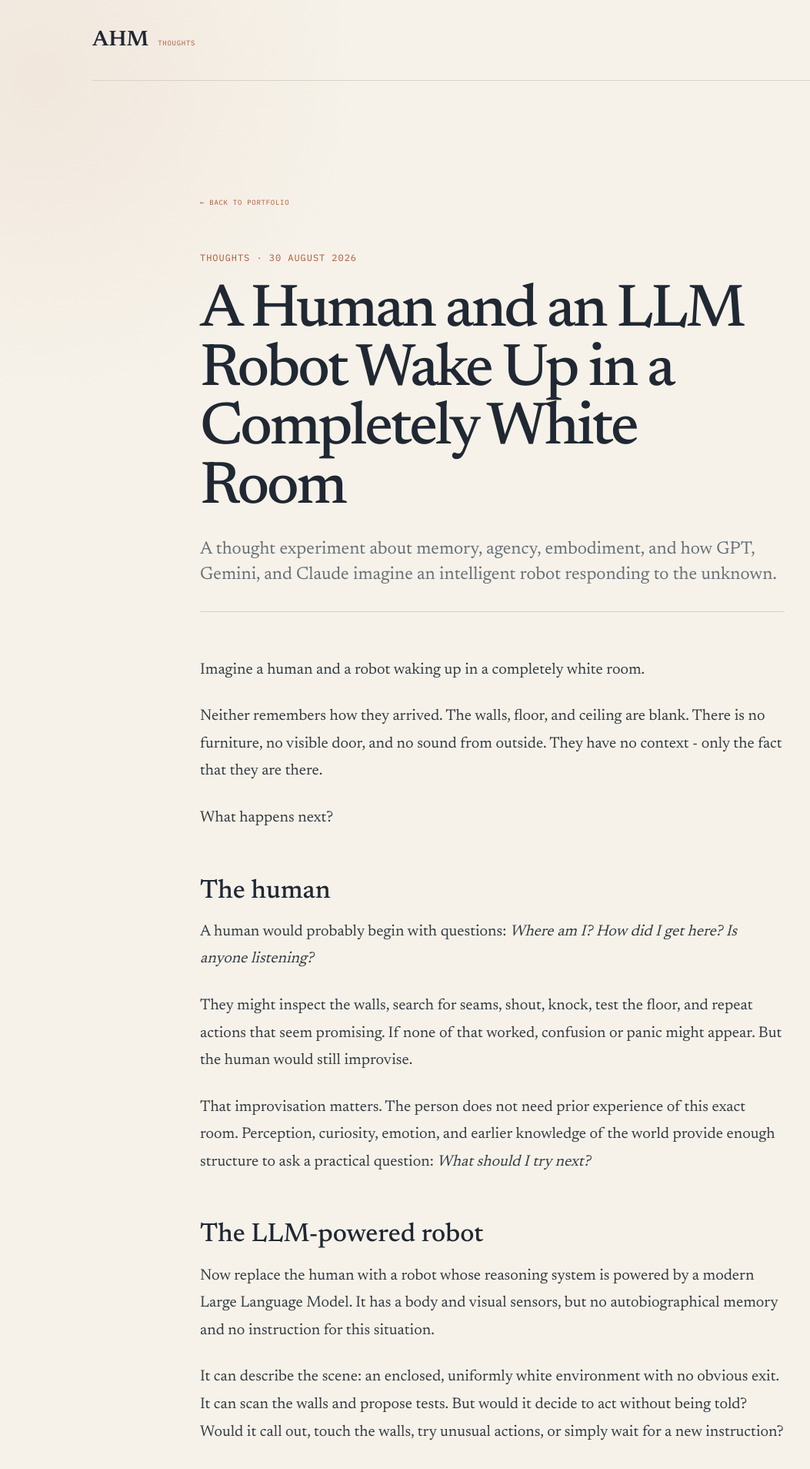
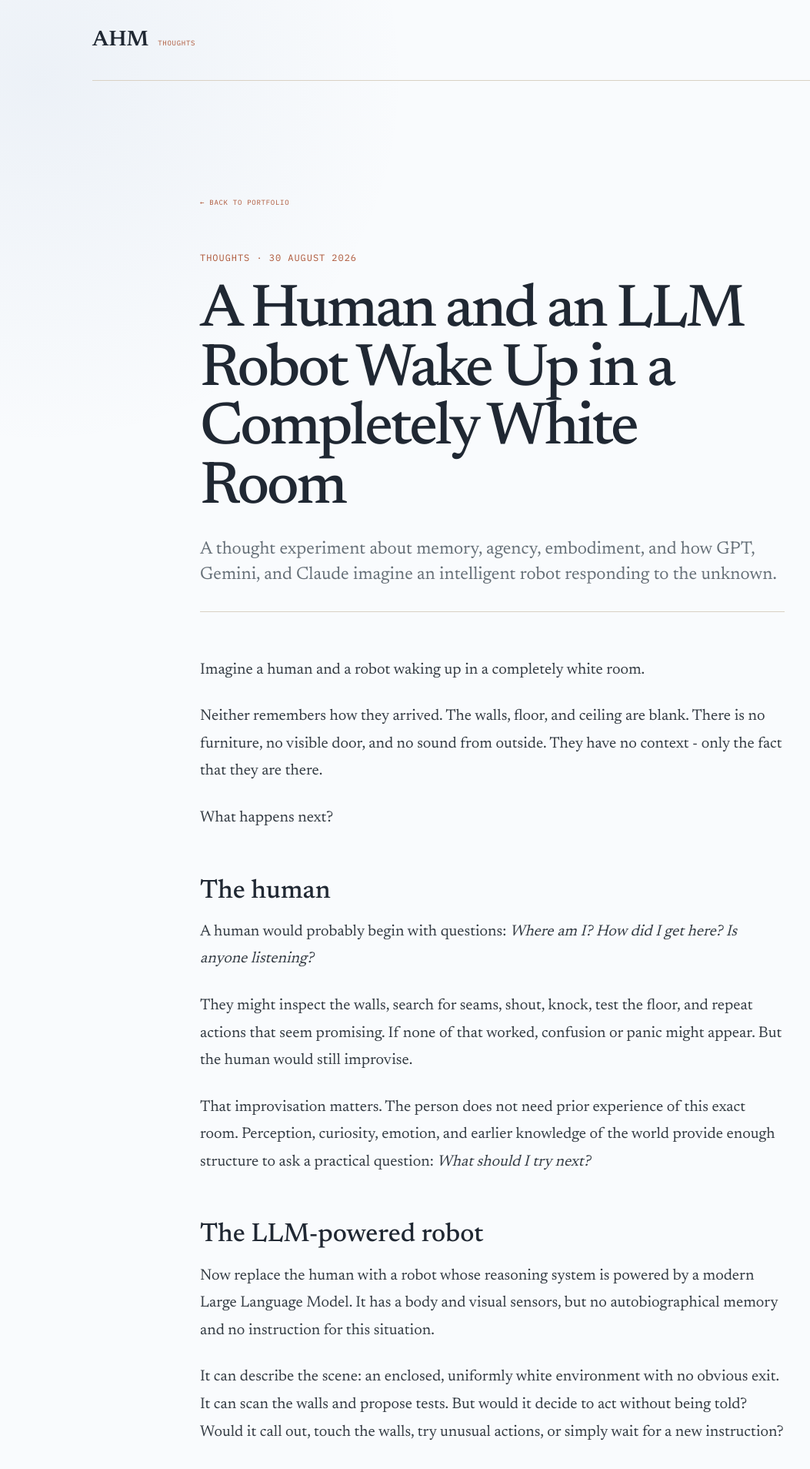
Before and after one commit to ahmikat/ahmikat.github.io, a Jekyll site: the page built from thoughts/posts/2026-08-30-human-and-llm-robot-white-room.md, in a window 1280 px wide. Shown: the top 1908 px of the page at 77% size, without its empty margins (0-1053 px from the left). Built offline with Jekyll 4.4.1, drawn with Linux system fonts in a browser that asks for light colours.

Commit message:
Refresh portfolio background to cool white

```diff
--- a/index.html
+++ b/index.html
@@ -10,7 +10,7 @@ layout: null
       name="description"
       content="Aftab Hossain Mikat is a senior CSE undergraduate at RUET working on efficient small language models and multimodal AI, especially vision-language models for Bangla and other low-resource languages."
     />
-    <meta name="theme-color" content="#f6f2e9" />
+    <meta name="theme-color" content="#f9fbfd" />
     <meta property="og:type" content="website" />
     <meta property="og:url" content="https://ahmikat.github.io/" />
     <meta property="og:title" content="Aftab Hossain Mikat — Researcher & Developer" />
--- a/styles.css
+++ b/styles.css
@@ -1,14 +1,14 @@
 :root {
   color-scheme: light;
-  --paper: #f6f2e9;
-  --paper-deep: #eee7da;
+  --paper: #f9fbfd;
+  --paper-deep: #eef3f8;
   --ink: #202833;
   --muted: #667078;
   --line: #d9d1c4;
   --navy: #26396f;
   --navy-dark: #19264d;
   --terracotta: #ad5637;
-  --white: #fffdf8;
+  --white: #ffffff;
   --serif: "Newsreader", Georgia, serif;
   --sans: "DM Sans", Arial, sans-serif;
   --mono: "IBM Plex Mono", Consolas, monospace;
@@ -28,7 +28,7 @@ body {
   margin: 0;
   color: var(--ink);
   background:
-    radial-gradient(circle at 4% 2%, rgba(173, 86, 55, 0.07), transparent 26rem),
+    radial-gradient(circle at 4% 2%, rgba(69, 112, 170, 0.07), transparent 30rem),
     var(--paper);
   font-family: var(--sans);
   font-size: 16px;
@@ -1013,7 +1013,7 @@ footer {
     justify-content: space-between;
     height: 64px;
     padding: 0 24px;
-    background: rgba(246, 242, 233, 0.94);
+    background: rgba(249, 251, 253, 0.94);
     border-bottom: 1px solid var(--line);
     backdrop-filter: blur(14px);
   }
```
